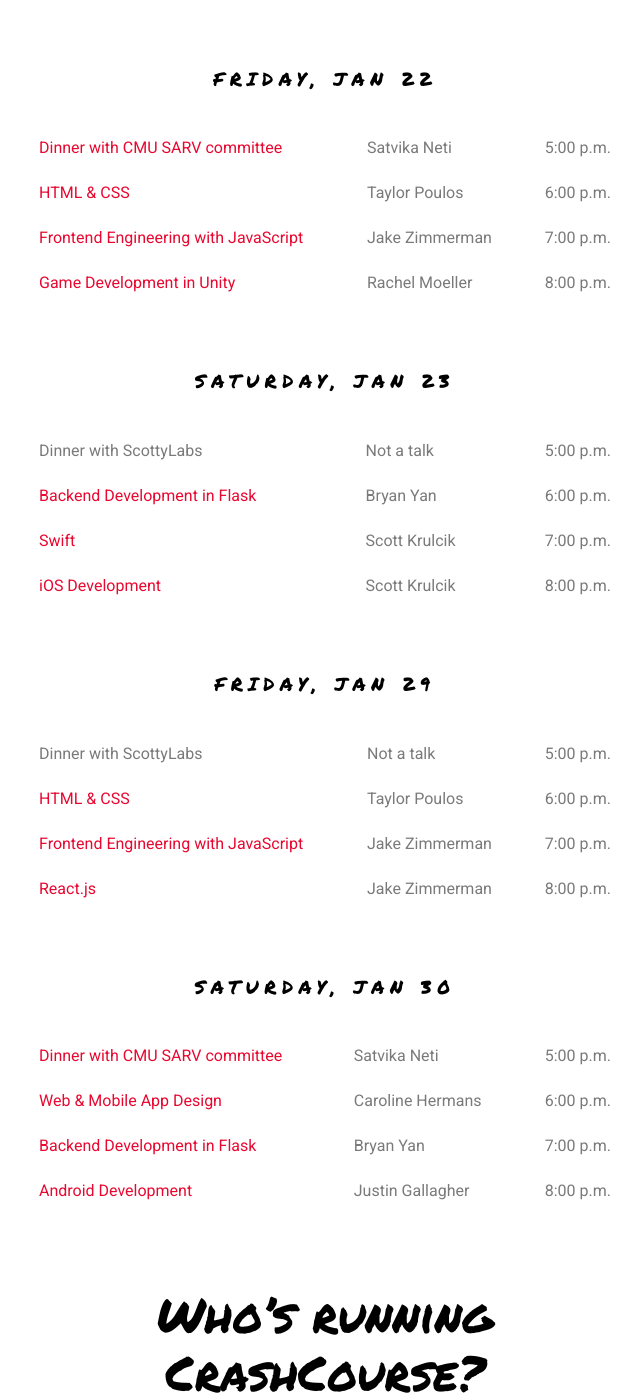
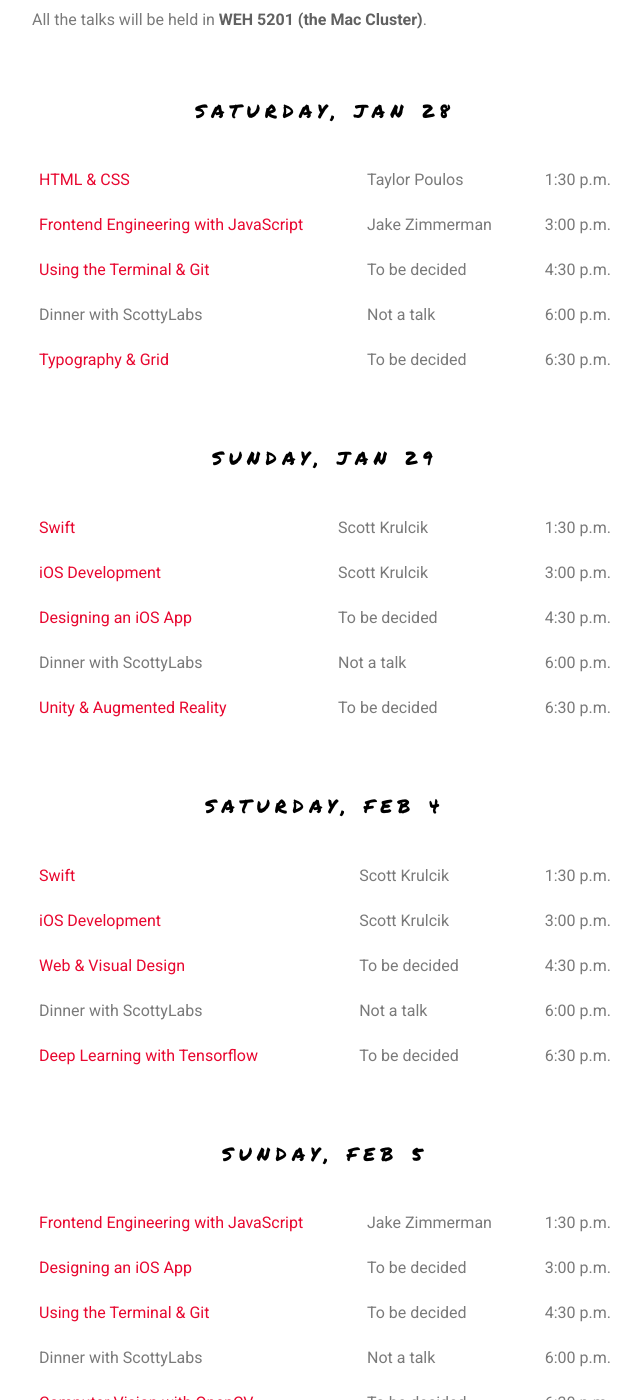
Before and after one commit to ScottyLabs/crashcourse, a Jekyll site: the page built from index.md, in a window 1280 px wide and 1400 px high, scrolled down 1598 px. Shown: the whole window, without its empty margins (315-956 px from the left). Built offline with Jekyll 4.4.1, drawn with Linux system fonts in a browser that asks for light colours; nearby versions of some CDN libraries; some of the changed text lies outside the part shown.

Commit message:
Update schedule table

```diff
--- a/_data/days.yml
+++ b/_data/days.yml
@@ -1,40 +1,48 @@
-- date: Friday, Jan 22
+- date: Saturday, Jan 28
   talks:
-    - name: dinner-sarv
-      time: '5:00 p.m.'
     - name: html-css
+      time: '1:30 p.m.'
+    - name: frontend-javascript
+      time: '3:00 p.m.'
+    - name: terminal-git
+      time: '4:30 p.m.'
+    - name: dinner
       time: '6:00 p.m.'
+    - name: type-grid
+      time: '6:30 p.m.'
+- date: Sunday, Jan 29
+  talks:
+    - name: swift
+      time: '1:30 p.m.'
+    - name: ios-dev
+      time: '3:00 p.m.'
+    - name: ios-design
+      time: '4:30 p.m.'
+    - name: dinner
+      time: '6:00 p.m.'
+    - name: unity-ar
+      time: '6:30 p.m.'
+- date: Saturday, Feb 4
+  talks:
+    - name: swift
+      time: '1:30 p.m.'
+    - name: ios-dev
+      time: '3:00 p.m.'
+    - name: web-visual-design
+      time: '4:30 p.m.'
+    - name: dinner
+      time: '6:00 p.m.'
+    - name: tensorflow
+      time: '6:30 p.m.'
+- date: Sunday, Feb 5
+  talks:
     - name: frontend-javascript
-      time: '7:00 p.m.'
-    - name: game-dev-unity
-      time: '8:00 p.m.'
-- date: Saturday, Jan 23
-  talks:
+      time: '1:30 p.m.'
+    - name: ios-design
+      time: '3:00 p.m.'
+    - name: terminal-git
+      time: '4:30 p.m.'
     - name: dinner
-      time: '5:00 p.m.'
-    - name: backend-flask
       time: '6:00 p.m.'
-    - name: swift
-      time: '7:00 p.m.'
-    - name: ios-dev
-      time: '8:00 p.m.'
-- date: Friday, Jan 29
-  talks:
-    - name: dinner
-      time: '5:00 p.m.'
-    - name: html-css
-      time: '6:00 p.m.'
-    - name: frontend-javascript
-      time: '7:00 p.m.'
-    - name: react
-      time: '8:00 p.m.'
-- date: Saturday, Jan 30
-  talks:
-    - name: dinner-sarv
-      time: '5:00 p.m.'
-    - name: design
-      time: '6:00 p.m.'
-    - name: backend-flask
-      time: '7:00 p.m.'
-    - name: android-dev
-      time: '8:00 p.m.'
+    - name: opencv
+      time: '6:30 p.m.'
--- /dev/null
+++ b/_talks/ios-design/index.md
@@ -0,0 +1,13 @@
+---
+name: ios-design
+title: Designing an iOS App
+subtitle: an intro to app design with Sketch
+description: >
+  TODO description here
+# Be sure to uncomment and fill this out!
+#speaker:
+---
+
+## How to Attend
+
+TODO add how to attend
--- /dev/null
+++ b/_talks/terminal-git/index.md
@@ -0,0 +1,14 @@
+---
+name: terminal-git
+title: Using the Terminal & Git
+subtitle: two ubiquitous technologies for developing software
+description: >
+  TODO write description here
+# Be sure to uncomment and fill this out!
+#speaker:
+---
+
+
+## How to Attend
+
+TODO how to attend here
--- a/index.md
+++ b/index.md
@@ -10,8 +10,8 @@
 ## let's get ready for TartanHacks
 
 CrashCourse is a collection of talks and workshops designed to help you make the
-most of TartanHacks. Topics range from web programming, to game design, to
-mobile apps, and more.
+most of TartanHacks. Topics range from web programming to game design to
+mobile apps and more.
 
 The talks are all student-led and focused on hands-on activities. They're
 designed to launch you right into the midst of app and game development so you
@@ -40,6 +40,7 @@
 All the talks will be held in __WEH 5201 (the Mac Cluster)__.
 
 {% for day in site.data.days %}
+
 ### {{ day.date }}
 
 <table class="full-width">
```
Also changed, not shown: other parts of index.md (+1 -1 lines), _talks/opencv/index.md (added, +13 -0 lines), _talks/tensorflow/index.md (added, +13 -0 lines), _talks/type-grid/index.md (added, +14 -0 lines), _talks/unity-ar/index.md (added, +13 -0 lines), _talks/web-visual-design/index.md (added, +14 -0 lines).
